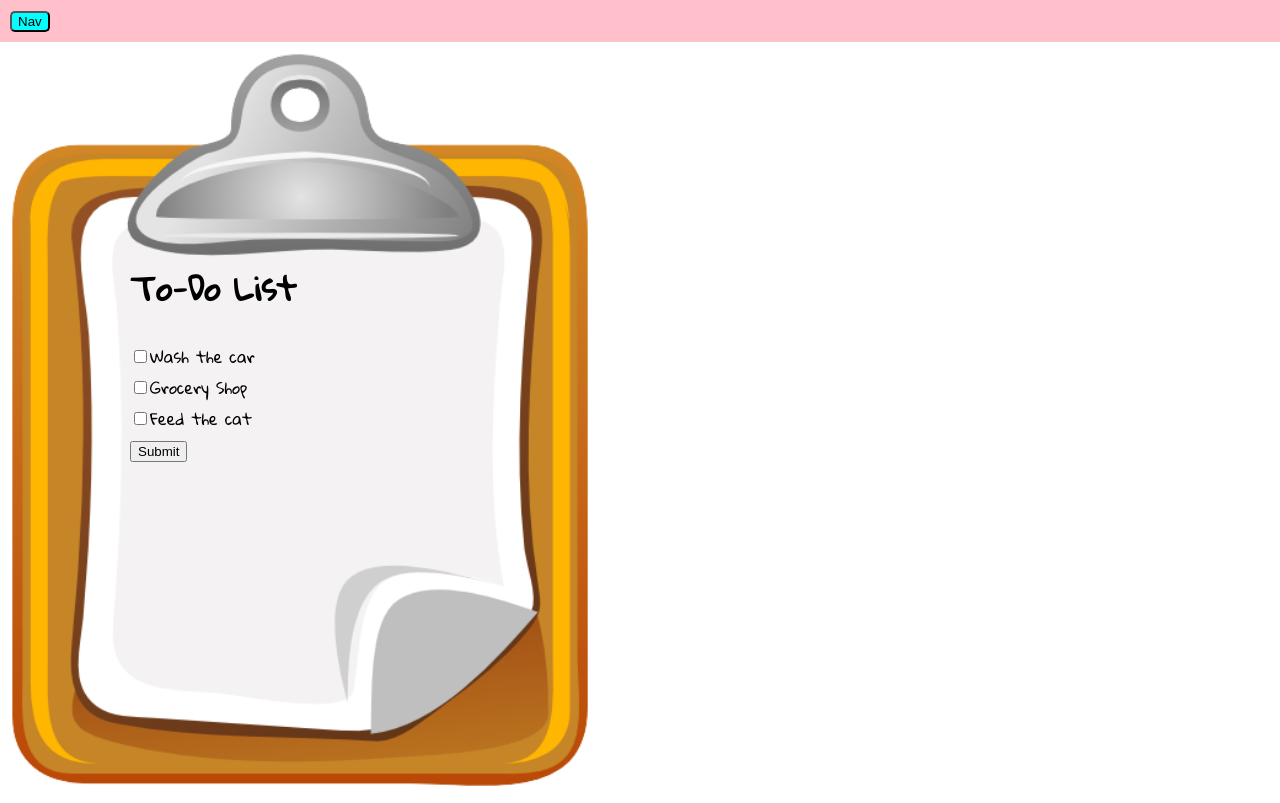
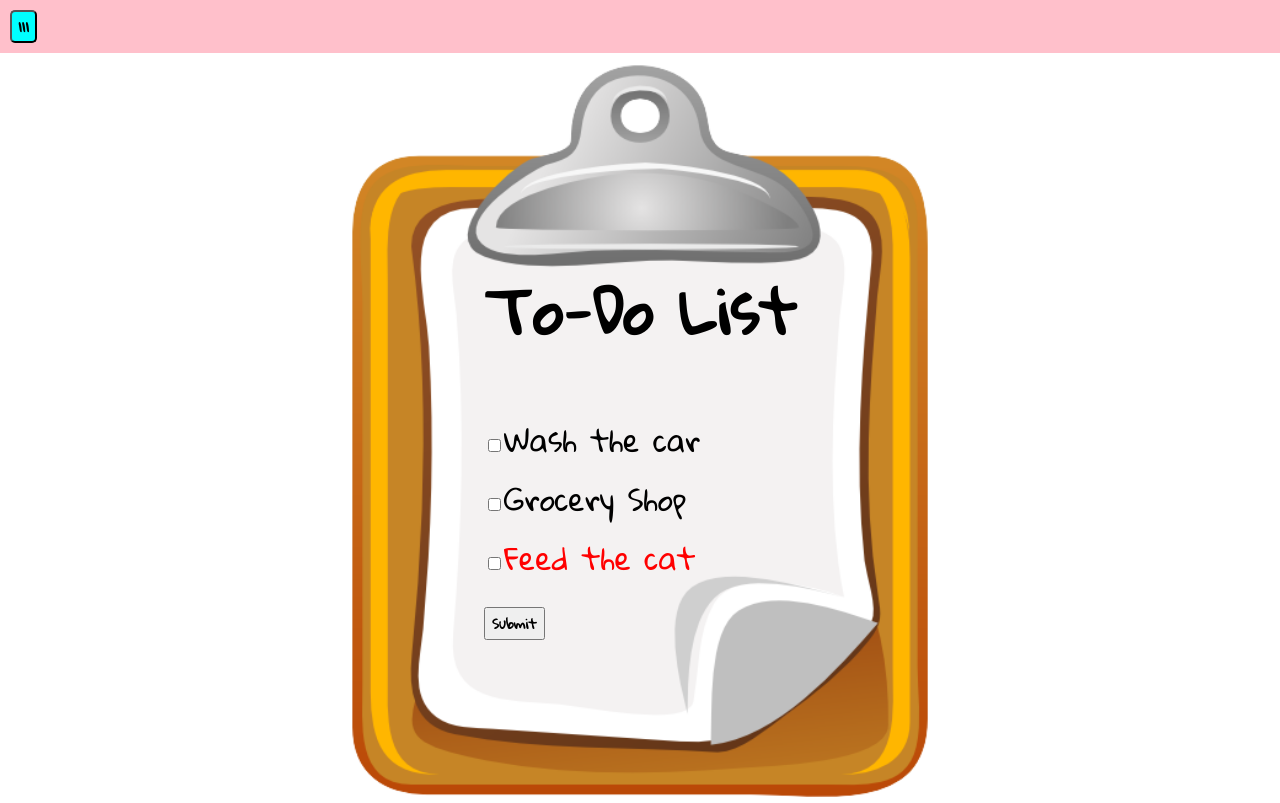
Before and after one commit to Hoang-J/todoPurrsuit, a React (Create React App) app in the folder capstone-project/: page / in a window 1280 px wide. Built offline with nearby package versions, Linux system fonts and the light colour scheme.

Commit message:
create todo page and addition styling

```diff
--- a/capstone-project/src/components/Login/Login.css
+++ b/capstone-project/src/components/Login/Login.css
@@ -1,13 +1,18 @@
+@import url('https://fonts.googleapis.com/css2?family=Gloria+Hallelujah&display=swap');
 
-/* Login Form Styling */
-/* body styling */
 * {box-sizing: border-box}
 
 /* Login form styling */
-form{
+#logForm{
+  font-family: "Gloria Hallelujah", cursive;
+  font-weight: 600;
+  font-style: normal;
   display: flex;
   flex-direction: column;
   align-items: center;
+  justify-content: center;
+  height: 100vh;
+
 }
 
 /* Full-width input fields */
@@ -54,22 +59,22 @@ a {
   text-align: center;
 }
 
-#logForm{
+#logMain{
   height: 100vh;
-display: flex;
-justify-content: center;
-flex-direction: row;
-align-items: center;
-/* background-image: url('');
-background-image: url('');
-background-image: url(''); */
+  /* background-image: url(''); */
+  /* background-image: url(''); */
+  background-image: url('../../images/LoginandReg.jpg');
   /* background-image: url('https://pbs.twimg.com/media/EW17a__XQAArEGu.png'); */
-background-image: url('https://c8.alamy.com/comp/2BJ23G3/cute-cartoon-8bit-grey-and-orange-tabby-cat-seamless-vector-pattern-kawaii-pixel-art-kitty-pet-domestic-pet-kitten-video-game-illustration-all-over-2BJ23G3.jpg');
-background-repeat: no-repeat;
+  /* background-image: url('https://c8.alamy.com/comp/2BJ23G3/cute-cartoon-8bit-grey-and-orange-tabby-cat-seamless-vector-pattern-kawaii-pixel-art-kitty-pet-domestic-pet-kitten-video-game-illustration-all-over-2BJ23G3.jpg'); */
+  /* background-repeat: no-repeat; */
   background-size: cover;
+
+
 }
 
 .logcontainer{
+  color: pink;
+  border: solid pink 10px;
   border-radius: 15px;
   background-color: gray;
   width: 35%;
--- a/capstone-project/src/components/Login/Login.js
+++ b/capstone-project/src/components/Login/Login.js
@@ -29,11 +29,11 @@ function Login() {
   }
 
   return (
-    <div id='logForm'>
+    <div id='logMain'>
 
-      {/* <!-- Login form --> */}
-      <form onSubmit={handleSubmit}>
-      {/* <!--Container with inputs and labels(email,password,repeat password)and register submit button --> */}
+      {/* Login form  */}
+      <form onSubmit={handleSubmit} id='logForm'>
+      {/* Container with inputs and labels(Username,Password)and Login submit button */}
         <div class="logcontainer">
           <h1>Login</h1>
              <hr/>
@@ -43,9 +43,9 @@ function Login() {
               <label for="Password"><b>Password</b></label>
               <input type="password" name="password"  class="form-control" id="password" minlength="4" maxlength="30" onChange={handleInputChange} value={loginData.password} required/>
 
-              <a class="home" href="../index.html">Home</a>
+              <a class="home" href="../home">Home</a>
 
-          {/* Login submit button  */}
+          {/* Login submit button */}
           <button type="submit" class="loginbtn">Login</button>
         </div>
       </form>
--- a/capstone-project/src/components/Registration/Registration.css
+++ b/capstone-project/src/components/Registration/Registration.css
@@ -1,24 +1,24 @@
-
+@import url('https://fonts.googleapis.com/css2?family=Gloria+Hallelujah&display=swap');
 /* Registration Form Styling */
 /* body styling */
 * {box-sizing: border-box}
+#regMain{
+  /* background-image: url(''); */
+  /* background-image: url(''); */
+  background-image: url('../../images/LoginandReg.jpg');
+  /* background-image: url('https://pbs.twimg.com/media/EW17a__XQAArEGu.png'); */
+  /* background-image: url('https://c8.alamy.com/comp/2BJ23G3/cute-cartoon-8bit-grey-and-orange-tabby-cat-seamless-vector-pattern-kawaii-pixel-art-kitty-pet-domestic-pet-kitten-video-game-illustration-all-over-2BJ23G3.jpg'); */
+  /* background-repeat: no-repeat; */
+  background-size: cover;
+}
+/* Registration form styling */
 #regForm{
   display: flex;
   flex-direction: column;
   align-items: center;
-/* background-image: url(''); */
-/* background-image: url(''); */
-/* background-image: url(''); */
-background-image: url('https://pbs.twimg.com/media/EW17a__XQAArEGu.png');
-/* background-image: url('https://c8.alamy.com/comp/2BJ23G3/cute-cartoon-8bit-grey-and-orange-tabby-cat-seamless-vector-pattern-kawaii-pixel-art-kitty-pet-domestic-pet-kitten-video-game-illustration-all-over-2BJ23G3.jpg'); */
-background-repeat: no-repeat;
-background-size: cover;
-}
-/* Registration form styling */
-form{
-    display: flex;
-    flex-direction: column;
-    align-items: center;
+  font-family: "Gloria Hallelujah", cursive;
+  font-weight: 600;
+  font-style: normal;
 }
 
 #regtx{
--- a/capstone-project/src/components/Registration/Registration.js
+++ b/capstone-project/src/components/Registration/Registration.js
@@ -48,7 +48,7 @@ function Registration() {
   }
 
   return (
-    <div id='regForm' >
+    <div id='regMain'>
       {/* <!-- Registration form --> */}
       <form id='regForm' onSubmit={handleSubmit}>
         {/* <!--Container with inputs and labels(email,password,repeat password)and register submit button --> */}
@@ -72,14 +72,14 @@ function Registration() {
             <label for="Password"><b>Password</b></label>
             <input type="password" name="password"  class="form-control" id="password" minlength="4" maxlength="30" onChange={handleInputChange} value={registrationData.password} required/>
 
-          <p>By creating an account you agree to our <a href="#">Terms & Privacy</a>.</p>
+            <p>By creating an account you agree to our <a href="#..">Terms & Privacy</a>.</p>
             {/* Register submit button  */}
             <button type="submit" class="registerbtn">Register</button>
           </div>
 
         {/* "Alreadly have an account?" with link to login page container  */}
           <div class="container login">
-          <a class="home" href="../index.html">Home</a>
+            <a class="home" href="../home">Home</a>
             <p id="regtx">Already have an account? <a href="../Login/logform.html">Login</a>.</p>
           </div>
       </form>
--- a/capstone-project/src/components/Sidenav/Sidenavbar.css
+++ b/capstone-project/src/components/Sidenav/Sidenavbar.css
@@ -1,8 +1,35 @@
+@import url('https://fonts.googleapis.com/css2?family=Gloria+Hallelujah&display=swap');
+
+
+
+
 /* Sidebar nav */
 #sidebar{
+    font-family: "Gloria Hallelujah", cursive;
+    font-weight: 600;
+    font-style: normal;
     background-color: pink;
 }
 .sb-button{
+    font-family: "Gloria Hallelujah", cursive;
+    font-weight: 600;
+    font-style: normal;
     border-radius: 5px;
     background-color: aqua;
 }
+
+
+/*
+.css-16g65jg.ps-sidebar-image {
+ border-radius: 10px;
+}
+
+.css-1ay8yy4 {
+  border: solid black;
+  border-radius: 10px;
+} */
+
+.css-m0qamy {
+    border: solid black 5px;
+    border-radius: 10px;
+}
--- a/capstone-project/src/components/Sidenav/Sidenavbar.js
+++ b/capstone-project/src/components/Sidenav/Sidenavbar.js
@@ -2,6 +2,7 @@ import React from 'react'
 import { Sidebar, Menu, MenuItem, } from 'react-pro-sidebar';
 import './Sidenavbar.css'
 import { Link } from "react-router-dom";
+
 
 
 function Sidenavbar() {
@@ -9,7 +10,7 @@ function Sidenavbar() {
   return (
     <>
     <div id='sidebar'>
-    <Sidebar onBackdropClick={() => setToggled(false)} toggled={toggled} breakPoint="always" image="https://i.pinimg.com/736x/8e/6c/06/8e6c064f57f94838263d7ba9ad80f353.jpg">
+    <Sidebar onBackdropClick={() => setToggled(false)} toggled={toggled} breakPoint="always"  backgroundColor='rgba(0, 255, 255, 0.622)'>
       <Menu>
         <MenuItem component={<Link to="/todo" />}>Todo</MenuItem>
         <MenuItem component={<Link to="/home" />}> Home </MenuItem>
@@ -23,7 +24,7 @@ function Sidenavbar() {
     <main style={{ display: 'flex', padding: 10 }}>
       <div>
         <button className="sb-button" onClick={() => setToggled(!toggled)}>
-          Nav
+          |||
         </button>
       </div>
     </main>
--- a/capstone-project/src/components/TodoPage/Todo.css
+++ b/capstone-project/src/components/TodoPage/Todo.css
@@ -1,21 +1,25 @@
 @import url('https://fonts.googleapis.com/css2?family=Gloria+Hallelujah&display=swap');
 
 /* to-do list font */
-/* #gloria-hallelujah-regular {
-  font-family: "Gloria Hallelujah", cursive;
-  font-weight: 400;
-  font-style: normal;
-} */
 #notepadImg{
   font-family: "Gloria Hallelujah", cursive;
   font-weight: 400;
   font-style: normal;
-
+}
+/* todo list positioning */
+#todopaper{
+  display: flex;
+  flex-direction: column;
+  align-items: center;
 }
 
 
 /* Todo page styling */
 #notepadImg{
+  display: flex;
+  flex-direction: column;
+  align-items: center;
+  justify-content: center;
   border-radius: 15px;
   width: 600px;
   height: 750px;
@@ -28,11 +32,14 @@ background-size: cover;
 }
 /* Todolist text */
 #notepadText{
-  position: absolute;
-  top: 235px;
-  left: 130px;
+  font-size: 30px;
+  /* position: absolute;
+  top: 25%;
+  left: 40%; */
+}
 
-
-
-
+#todoButton{
+  font-family: "Gloria Hallelujah", cursive;
+  font-weight: 600;
+  font-style: normal;
 }
--- a/capstone-project/src/components/TodoPage/Todo.js
+++ b/capstone-project/src/components/TodoPage/Todo.js
@@ -1,7 +1,7 @@
 import React from 'react'
 import './Todo.css'
 
-
+// Todo page
 function Todo() {
 return (
   <div id='todopaper'>
@@ -13,8 +13,9 @@ return (
           <input type="checkbox" id="task2" name="task2"/>
           <label for="task2">Grocery Shop</label><br/>
           <input type="checkbox" id="task3" name="task3"/>
-          <label for="task3">Feed the cat</label><br/>
-          <input type="submit" value="Submit"/>
+          <label for="task3" style={{color: "red"}}>Feed the cat</label><br/>
+          {/* <input type="submit" value="Submit"/> */}
+          <button id='todoButton'>Submit</button>
           </div>
       </div>
   </div>
```
Also changed, not shown: capstone-project/src/App.js (line endings or trailing spaces), capstone-project/src/images/LoginandReg.jpg (added), capstone-project/src/images/todologo2.jpg (added). Lines whose indentation alone changed are shown as unchanged.
